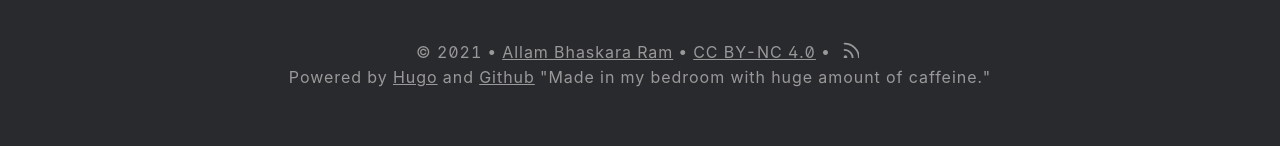
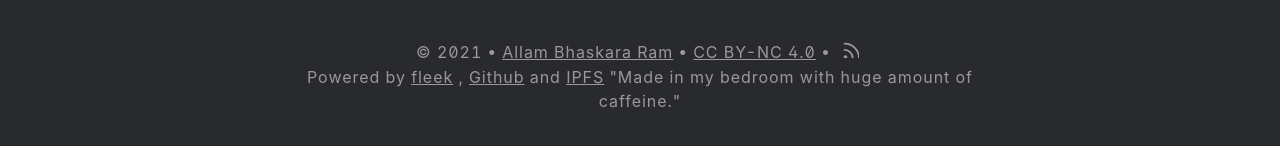
Before and after one commit to bhaskarvilles/bhaskar1, a plain HTML site: page index.html in a window 1280 px wide. Shown: the part 1186-1332 px from the top of the page. Drawn offline with Linux system fonts and the light colour scheme; a web font is replaced by a local one.

Commit message:
Update index.html

```diff
--- a/index.html
+++ b/index.html
@@ -178,7 +178,7 @@
     </div>
     <div class="footer__inner">
         <div class="footer__content">
-            <span>Powered by <a href="https://gohugo.io/" target="_blank">Hugo</a> and <a href="https://github.com/" target="_blank">Github</a> "Made in my bedroom with huge amount of caffeine."</span>
+            <span>Powered by <a href="https://fleek.co/" target="_blank">fleek</a> , <a href="https://github.com/" target="_blank">Github</a> and <a href="https://ipfs.io/" target="_blank">IPFS</a> "Made in my bedroom with huge amount of caffeine."</span>
         </div>
     </div>
 </footer>
```
